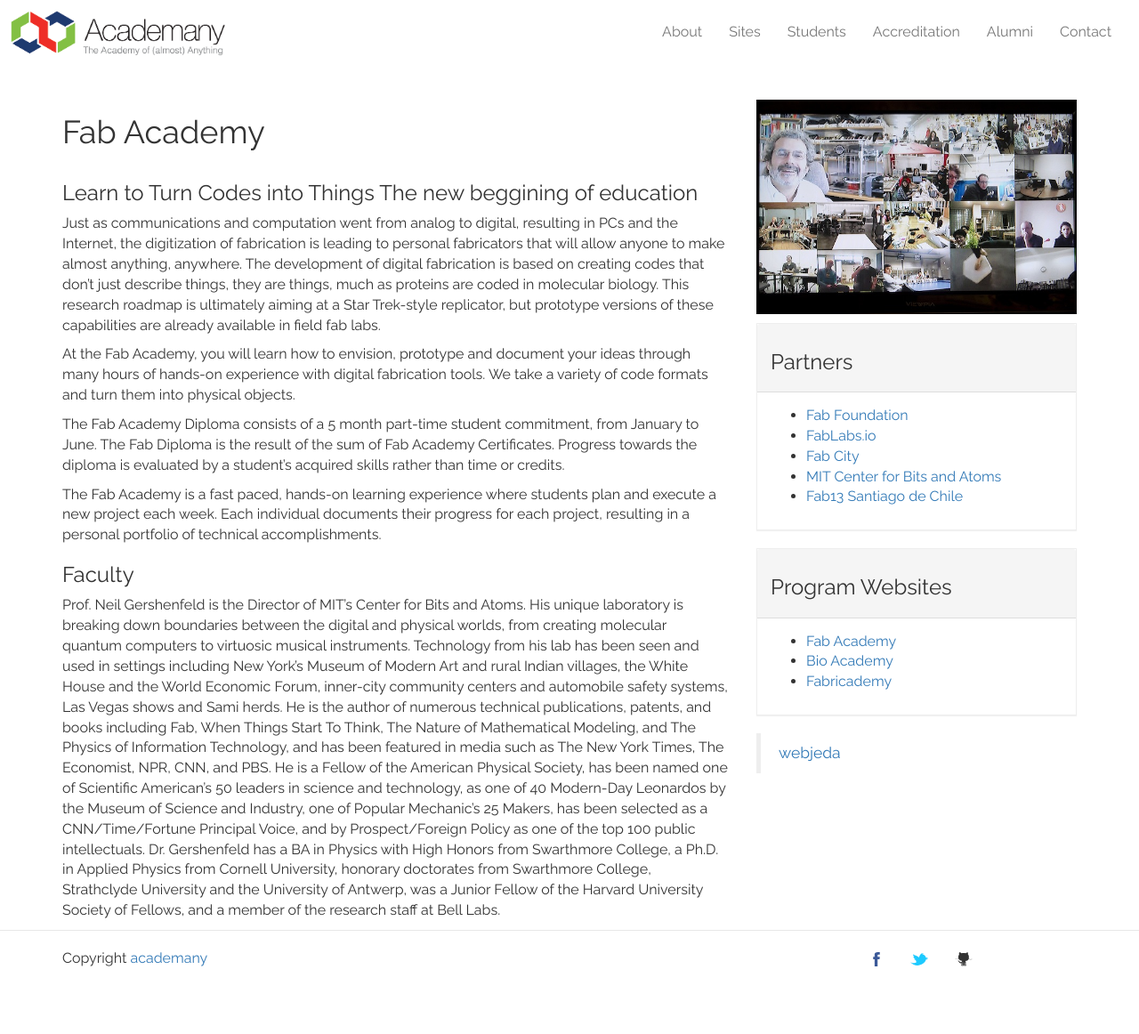
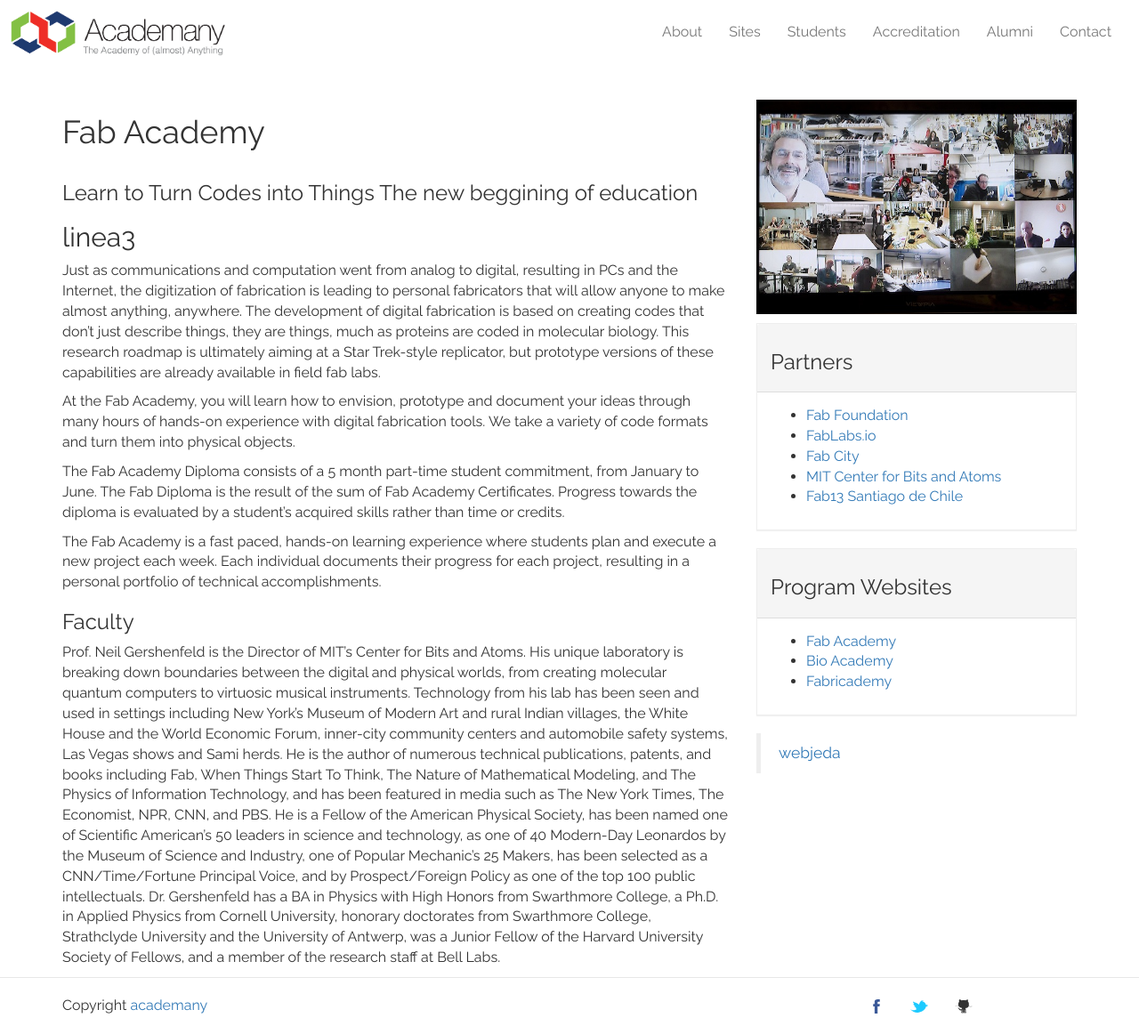
Before and after one commit to eltercerlugar/academany, a Jekyll site: the page built from _posts/2017-04-21-fabacademy.md, in a window 1280 px wide. Shown: the whole page at 89% size. Built offline with Jekyll 4.4.1, drawn with Linux system fonts in a browser that asks for light colours; before the commit the page ends 1109 px from its top, so only the background shows below that.

Commit message:
Update 2017-04-21-fabacademy.md

```diff
--- a/_posts/2017-04-21-fabacademy.md
+++ b/_posts/2017-04-21-fabacademy.md
@@ -5,6 +5,7 @@
 ---
 
 ### Learn to Turn Codes into Things   The new beggining of education
+## linea3
 
 Just as communications and computation went from analog to digital, resulting in PCs and the Internet, the digitization of fabrication is leading to personal fabricators that will allow anyone to make almost anything, anywhere. The development of digital fabrication is based on creating codes that don’t just describe things, they are things, much as proteins are coded in molecular biology. This research roadmap is ultimately aiming at a Star Trek-style replicator, but prototype versions of these capabilities are already available in field fab labs.
 
```
